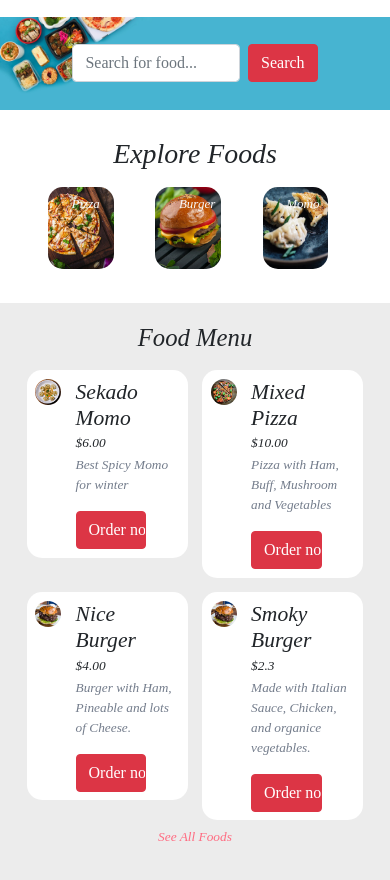
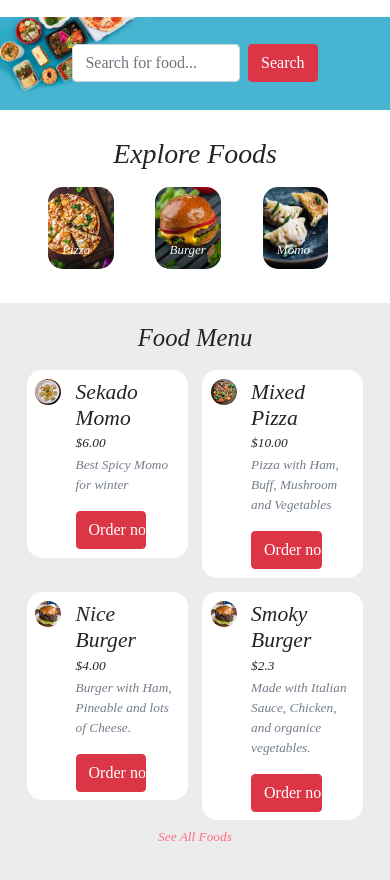
Before and after one commit to NguyenMam/web2, a plain HTML site: page index.html in a window 390 px wide. Shown: the part 53-933 px from the top of the page. Drawn offline with nearby package versions, Linux system fonts and the light colour scheme.

Commit message:
Update main.css

```diff
--- a/css/main.css
+++ b/css/main.css
@@ -138,3 +138,11 @@ input{
         font-size: small;
     }
 }
+
+@media only screen and (max-width:500px) {
+    .font-text{
+    position:absolute;
+    bottom: 5%;
+    left: 30%;
+    }
+}
```
